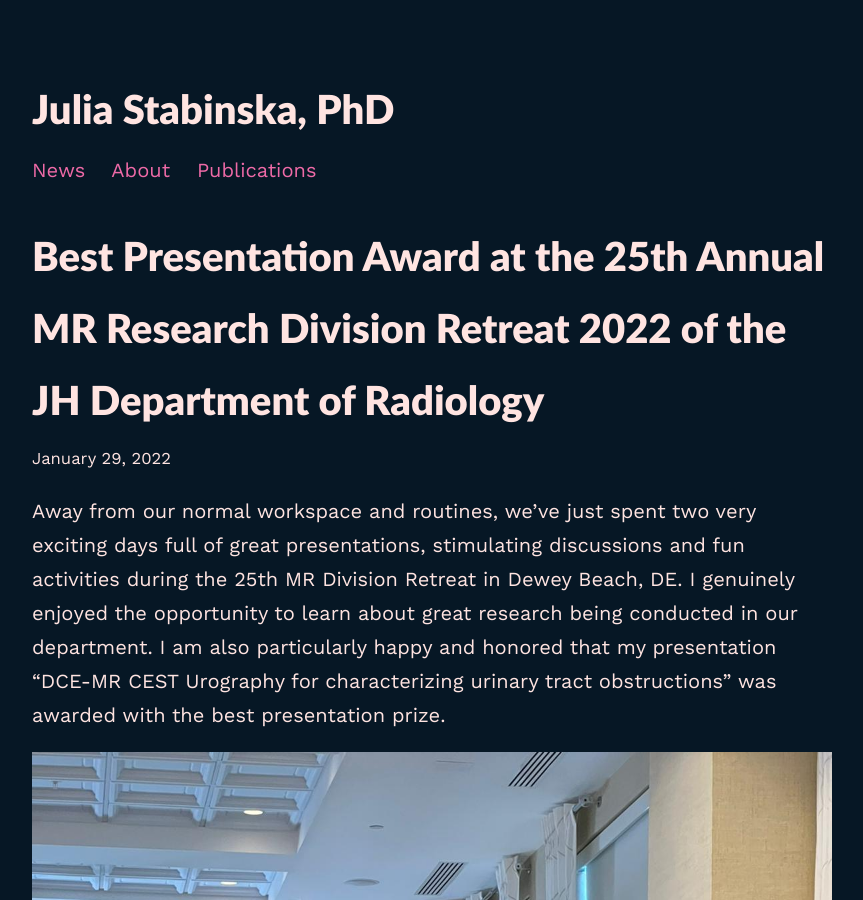
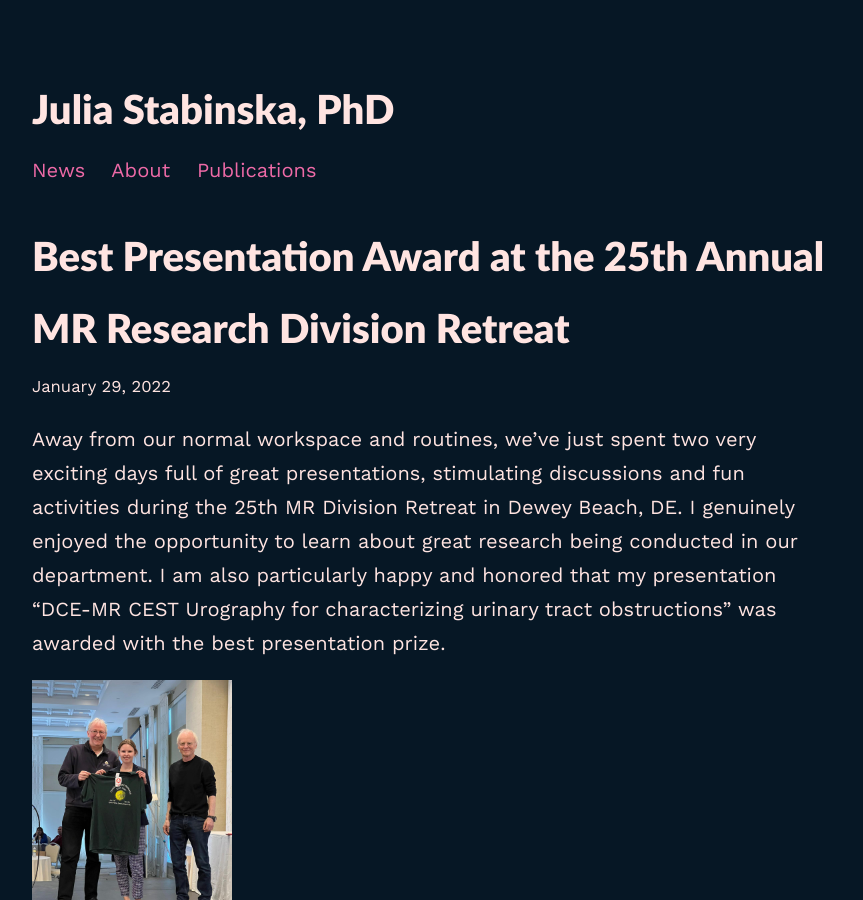
Before and after one commit to stabinska/stabinska.github.io, a Jekyll site: the page built from _posts/2022-04-08-MRResearchRetreat2022.md, in a window 1280 px wide and 900 px high. Shown: the whole window, without its empty margins (208-1071 px from the left). Built offline with Jekyll 4.4.1, drawn with Linux system fonts in a browser that asks for light colours; nearby versions of some CDN libraries.

Commit message:
Ud RR size
Ud size RR

```diff
--- a/_posts/2022-04-08-MRResearchRetreat2022.md
+++ b/_posts/2022-04-08-MRResearchRetreat2022.md
@@ -1,6 +1,6 @@
 ---
 layout: post
-title: "Best Presentation Award at the 25th Annual MR Research Division Retreat 2022 of the JH Department of Radiology"
+title: "Best Presentation Award at the 25th Annual MR Research Division Retreat"
 date: 2022-01-29 10:00:00 -0500
 thumbnail-img: /assets/images/ResearchR.jpg
 ---
@@ -8,5 +8,5 @@ Away from our normal workspace and routines, we've just spent two very exciting
 I genuinely enjoyed the opportunity to learn about great research being conducted in our department.
 I am also particularly happy and honored that my presentation "DCE-MR CEST Urography for characterizing urinary tract obstructions" was awarded with the best presentation prize.
 
-![Best Presentation Award](/assets/images/PeterJuliaPaul.jpg){:class="img-responsive"}
+![Best Presentation Award](/assets/images/PeterJuliaPaul.jpg){:class="img-responsive"}{:width="25%"}
 *Best Presentation prize awarded by Peter van Zijl and Paul Bottomley*
```
